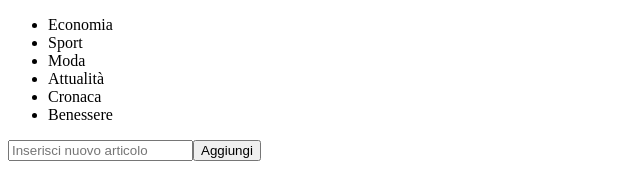
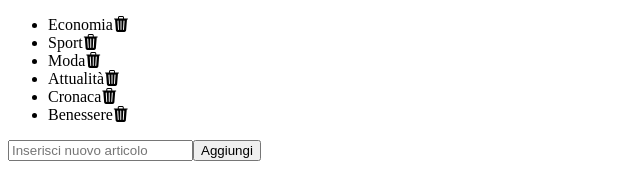
Before and after one commit to daviderocco85/react-form, a React (Vite) app: page / in a window 1280 px wide. Shown: the top 174 px of the page, without its empty margins (0-640 px from the left). Built offline with nearby package versions, Linux system fonts and the light colour scheme.

Commit message:
feat: add delete icon to remove posts from list in App.jsx

```diff
--- a/src/App.jsx
+++ b/src/App.jsx
@@ -1,4 +1,6 @@
 import { useState } from 'react';
+import 'bootstrap-icons/font/bootstrap-icons.css';
+
 import './App.css';
 
 
@@ -10,7 +12,11 @@ export const App = () => {
     <>
       <ul>
         {posts.map(post => (
-          <li key={post}>{post}</li>
+          <li key={post}>{post}<i
+            className="bi bi-trash3-fill"
+            onClick={() => setPosts(posts.filter(_post => _post !== post))} >
+          </i>
+          </li>
         ))}
       </ul>
       <form onSubmit={e => {
@@ -18,7 +24,11 @@ export const App = () => {
         setPosts([...posts, input]);
         setInput('');
       }}>
-        <input type="text" value={input} placeholder='Inserisci nuovo articolo' onChange={e => { setInput(e.target.value) }} />
+        <input
+          type="text"
+          value={input}
+          placeholder='Inserisci nuovo articolo'
+          onChange={e => { setInput(e.target.value) }} />
         <button>Aggiungi</button>
       </form>
     </>
```
